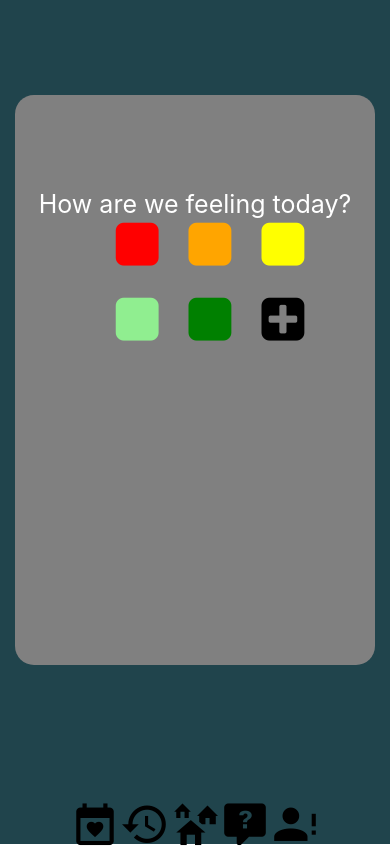
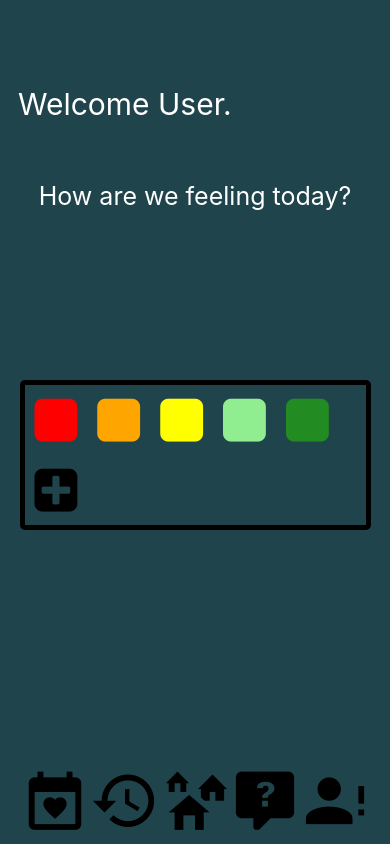
Before and after one commit to cjapar2/Mend, a React Native app: screen /Home in a window 390 px wide. Built offline with nearby package versions, Linux system fonts and the light colour scheme.

Commit message:
home flexbox and colorpicker fixes

```diff
--- a/Home.js
+++ b/Home.js
@@ -4,20 +4,31 @@ import {useState, useEffect} from 'react'
 import FAIcon from 'react-native-vector-icons/FontAwesome';
 import MCIcon from 'react-native-vector-icons/MaterialCommunityIcons';
 import ColorPicker from 'react-native-wheel-color-picker'
-import AsyncStorage from '@react-native-async-storage/async-storage';
+
+
 
 export default function Home({navigation}) {
   const [isPoppedUp, setIsPoppedUp] = useState(false)
-  const [newEmotionColor, setNewEmotionColor] = useState()
-  const [emotion, setEmotionChange] = useState('')
+  const [newEmotionColor, setNewEmotionColor] = useState("#aabbcc")
+  const [emotionText, setEmotionChange] = useState('')
+  const [allEmotions, setAllEmotions] = useState([{color:'#FF0000', emotion:'sad'},{color:'#FFA500',emotion:''},{color:'#FFFF00',emotion:''},{color:'#90EE90',emotion:''},{color:'#228B22',emotion:''}])
+  useEffect(()=>{
+    allEmotions.map((emotion)=>{
+      console.log(emotion)
+    })
+  })
+  useEffect(()=>{
+    console.log(newEmotionColor)
+  },[newEmotionColor])
+  const handlePopupClose = () =>{
 
-  useEffect(()=>{
-    console.log("test")
-  },[])
-  const handlePopupClose = () =>{
     console.log("exited")
+    console.log(emotionText,newEmotionColor)
     setIsPoppedUp(false)
-
+    let temp = allEmotions
+    temp.push({color:newEmotionColor,emotion:emotionText })
+    setAllEmotions(temp)
+    setEmotionChange('')
   }
   const [mood, setMood] = useState('')
 
@@ -45,41 +56,38 @@ export default function Home({navigation}) {
         <View style={styles.popUpHeader}>
         <FAIcon style={styles.popUpClose} size={20} name="close" onPress={()=>setIsPoppedUp(false)}></FAIcon>
         <Text style={styles.popUpHeaderText}>Add a New Emotion</Text>
-        <TextInput style={styles.newEmotionText} placeholder="Enter Emotion" placeholderTextColor="#000000" value={emotion} onChangeText={(val)=>setEmotionChange(val)}></TextInput>
+        <TextInput style={styles.newEmotionText} placeholder="Enter Emotion" placeholderTextColor="#000000" value={emotionText} onChangeText={(val)=>setEmotionChange(val)}></TextInput>
         <Text style={styles.colorChooseText}>Select a Color:</Text>
-        <ColorPicker gapSize={-150}style={styles.colorPicker} sliderHidden={true} onColorChangeComplete={(color)=>{setNewEmotionColor(color)}}/>
+        <View style={styles.colorSelectorView}>
+            <ColorPicker
+        onColorChange={(color)=>{setNewEmotionColor(color)}}
+        style={styles.colorPicker} thumbSize={15} sliderHidden={true} gapSize={-40}
+      />
+        </View>
         <Button style={styles.newEmotionButton}title="Create" onPress={()=>handlePopupClose()}></Button>
         </View>
       </Modal>
-
         <StatusBar style="auto" />
         <Text style={styles.welcome}>Welcome User.</Text>
         <Text style={styles.header}>How are we feeling today?</Text>
-
-      <View style={styles.BigRectangle}>
-        <Text style={styles.header}>How are we feeling today?</Text>
         {/* Icon Buttons */}
         <View style={styles.moodButtons}>
-          <FAIcon style={{marginLeft: 30}} onPress={() => saveMood('date', 'red', 'sad')} name="square" size={50} color="red"/>
-          <FAIcon style={{marginLeft: 30}} onPress={() => saveMood('orange')} name="square" size={50} color="orange" />
-          <FAIcon style={{marginLeft: 30}} onPress={() => saveMood('yellow')} name="square" size={50} color="yellow"/>
-        </View>
-        <View style={styles.moreMoodButtons}>
-          <FAIcon style={{marginLeft: 30}} onPress={() => saveMood('lightgreen')} name="square" size={50} color="lightgreen"/>
-          <FAIcon style={{marginLeft: 30}} onPress={() => saveMood('green')} name="square" size={50} color="green"/>
-          <FAIcon style={{marginLeft: 30}} onPress={() => {setIsPoppedUp(true)}} name="plus-square" size={50} />
-        </View>
+          {allEmotions.map((emotion)=>{
+            return <FAIcon style={styles.moodButton}key={emotion.color} onPress={()=>saveMood(emotion.color,emotion.emotion)} name="square" size={50} color={emotion.color}/>
+          })}
+
+          <FAIcon style={styles.moodButton}onPress={() => {setIsPoppedUp(true)}} name="plus-square" size={50} />
         </View>
 
         {/* Icon NavBar Buttons */}
         <View style={styles.NavBarButtons}>
-        <MCIcon onPress={() => navigation.navigate('CalendarPage')} name="calendar-heart" size={50} color="black"/>
-        <MCIcon onPress={() => navigation.navigate('HistoryPage')} name="history" size={50} color="black"/>
-        <MCIcon onPress={() => navigation.navigate('Home')} name="home-group" size={50} color="black"/>
-        <MCIcon onPress={() => navigation.navigate('JournalPage')} name="comment-question" size={50} color="black"/>
+        <MCIcon onPress={() => navigation.navigate('CalendarPage')} name="calendar-heart" size={70} color="black"/>
+        <MCIcon onPress={() => navigation.navigate('HistoryPage')} name="history" size={70} color="black"/>
+        <MCIcon onPress={() => navigation.navigate('Home')} name="home-group" size={70} color="black"/>
+        <MCIcon onPress={() => navigation.navigate('JournalPage')} name="comment-question" size={70} color="black"/>
 
         {/* THIS IS JUST A PLACE HOLDER */}
-        <MCIcon onPress={() => navigation.navigate('VoiceMemo')} name="account-alert" size={50} color="black"/>
+        <MCIcon onPress={() => navigation.navigate('VoiceMemo')} name="account-alert" size={70} color="black"/>
         </View>
     </View>
   )
@@ -93,11 +101,20 @@ const styles = StyleSheet.create({
       justifyContent: 'center',
       height:'100%'
     },
+    moodButton:{
+      margin:10
+    },
     welcome: {
       bottom: '27%',
       right: '18%',
       fontSize: '30px',
       color: 'white',
+      animationType:'fade-in'
+    },
+    NavBarButtons:{
+      flexDirection:'row',
+      position:'absolute',
+      bottom:"1%"
     },
     header: {
       bottom: '20%',
@@ -105,8 +122,14 @@ const styles = StyleSheet.create({
       color: 'white',
     },
     moodButtons: {
-      bottom: '20%',
+        bottom: '%',
+        alignContent: 'center',
+        marginLeft:'5%',
+        marginRight:'5%',
         flexDirection: 'row',
+        flexWrap:'wrap',
+        borderRadius:'5px',
+        borderWidth:'5px',
     },
     moreMoodButtons: {
       justifyContent: 'center',
@@ -139,7 +162,7 @@ const styles = StyleSheet.create({
     colorPicker:{
       marginLeft:'auto',
       marginRight:'auto',
-      bottom:'25%',
+      bottom:'15%',
       flex:1
     },
     colorChooseText:{
@@ -151,24 +174,13 @@ const styles = StyleSheet.create({
       borderWidth:'1',
       color:'#000000',
       width:250,
-      height:35
+      height:35,
     },
     newEmotionButton:{
       marginBottom:"20%"
     },
-    BigRectangle: {
-      display: 'flex',
-      backgroundColor: 'grey',
-      justifyContent: 'center',
-      alignItems: 'center',
-      top:-50,
-      height: 570,
-      width: 360,
-      borderRadius: 19,
-    },
-    NavBarButtons: {
-      bottom: '-10%',
-      alignContent: 'center',
-      flexDirection: 'row',
-    },
+    colorSelectorView:{
+      height:"40%",
+      marginBottom:"15%"
+    }
   });
```
Also changed, not shown: package.json (+6 -2 lines), 1 other file (tests, documents, lock files or other folders). Lines whose indentation alone changed are shown as unchanged.
